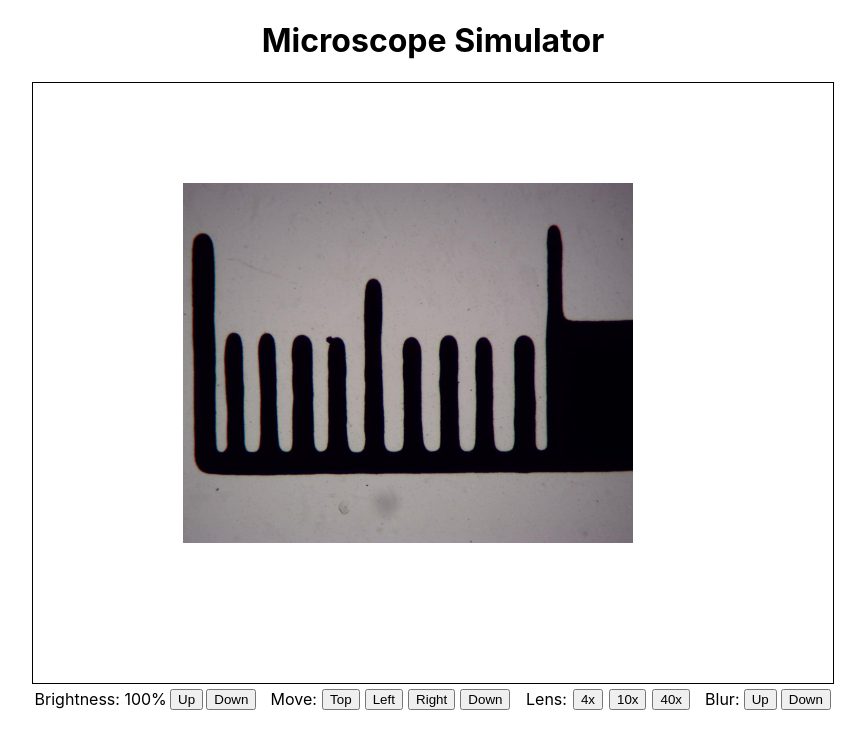
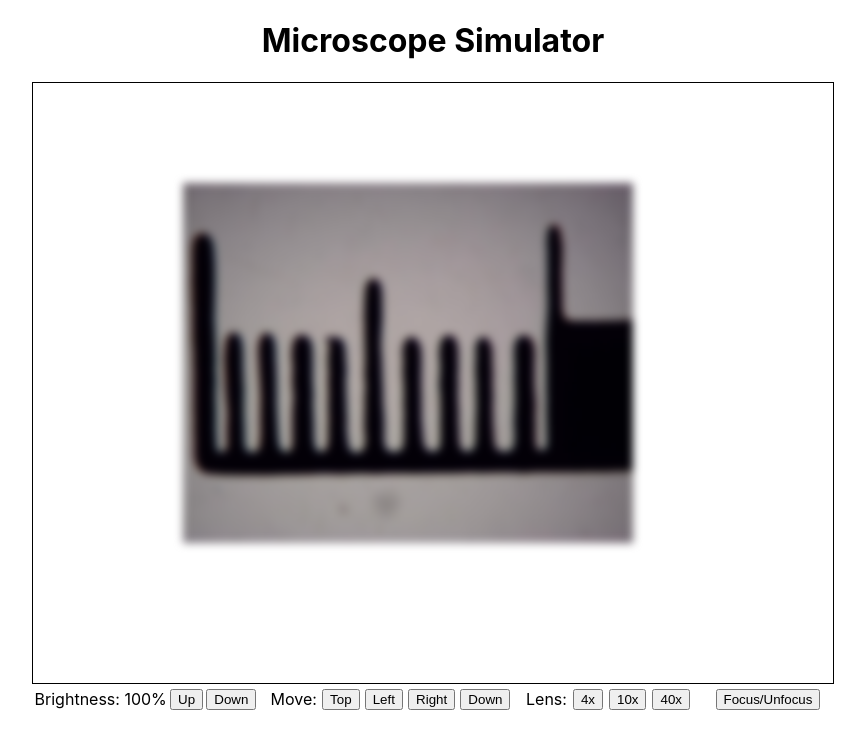
Before and after one commit to ssial/microscope_simulator, a React (Create React App) app in the folder microscope/: page / in a window 1280 px wide. Shown: the top 748 px of the page, without its empty margins (207-1072 px from the left). Built offline with nearby package versions, Linux system fonts and the light colour scheme.

Commit message:
focus/unfocus working can't maintain custom brightness and blur together

```diff
--- a/microscope/src/microscopeContainer.js
+++ b/microscope/src/microscopeContainer.js
@@ -6,7 +6,7 @@ import specimen3 from "./imgs/thumbnail_Scale_40X.jpg";
 export default class MicroscopeContainer extends React.Component {
     constructor(props) {
         super(props);
-        this.state = { top: 100, right: 25, brightness: 100, blur: 0, lens: "4x", src: specimen1 }
+        this.state = { top: 100, right: 25, brightness: 100, blur: "4px", lens: "4x", src: specimen1, filter: "blur"}
     }
 
     handleChange = event => {
@@ -52,7 +52,8 @@ export default class MicroscopeContainer extends React.Component {
             let brightnessP = this.state.brightness + 25;
             if (brightnessP <= 200) {
                 this.setState({
-                    brightness: brightnessP
+                    brightness: brightnessP,
+                    filter: "brightness"
                 })
             }
         }
@@ -61,7 +62,8 @@ export default class MicroscopeContainer extends React.Component {
             let brightnessP = this.state.brightness - 25;
             if (brightnessP >= 25) {
                 this.setState({
-                    brightness: brightnessP
+                    brightness: brightnessP,
+                    filter: "brightness"
                 })
             }
         }
@@ -92,6 +94,25 @@ export default class MicroscopeContainer extends React.Component {
                 src: specimen3
             })
         }
+        else if (event.target.id === "focus") {
+            if(this.state.filter==="blur") {
+                //if button clicked under blur state, unblur
+                this.setState({
+                    blur: "0px",
+                    filter: "unblur",
+                    brightness: 100
+                })
+
+            }
+            else {
+                //if button clicked under unblur state, blur
+                this.setState({
+                    blur: "4px",
+                    filter: "blur",
+                    brightness: 100
+                })
+            }
+        }
 
     };
 
@@ -104,11 +125,12 @@ export default class MicroscopeContainer extends React.Component {
     };
 
 
+
     render() {
         return (
             <div>
                 <div style={{ width: "100%", display: "flex", justifyContent: "center" }}>
-                    <div style={{ width: "800px", height: "600px", border: "solid black 1px" }} onKeyPress={this.handleKeyPress}><img src={this.state.src} style={{ width: "450px", position: "relative", top: this.state.top, right: this.state.right, filter: "brightness(" + this.state.brightness + "%)" }} alt="Comb under microscope at 4x" />
+                    <div style={{ width: "800px", height: "600px", border: "solid black 1px" }} onKeyPress={this.handleKeyPress}><img src={this.state.src} style={{ width: "450px", position: "relative", top: this.state.top, right: this.state.right, filter:(this.state.filter==="brightness") ? "brightness(" + this.state.brightness + "%)" : "blur(" + this.state.blur + ")" }} alt="Comb under microscope" />
                     </div>
                 </div>
                 <div style={{ width: "100%", display: "flex", justifyContent: "center" }}>
@@ -131,9 +153,7 @@ export default class MicroscopeContainer extends React.Component {
                         <button id="40x" onClick={this.handleChange} type="button">40x</button>
                     </div>
                     <div style={{ width: "130px", display: "flex", justifyContent: "space-around", margin: 5 }}>
-                        <div>Blur: </div>
-                        <button id="incBlur" onClick={this.handleChange} type="button">Up</button>
-                        <button id="decBlur" onClick={this.handleChange} type="button">Down</button>
+                        <button id="focus" onClick={this.handleChange} type="button">Focus/Unfocus</button>
                     </div>
                 </div>
             </div>
```
